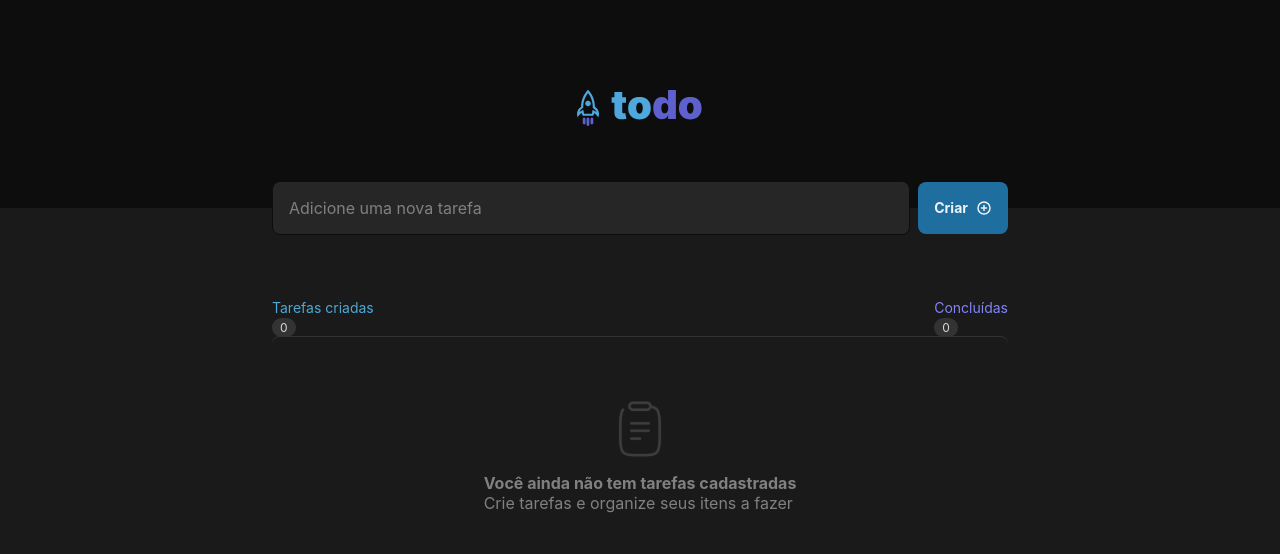
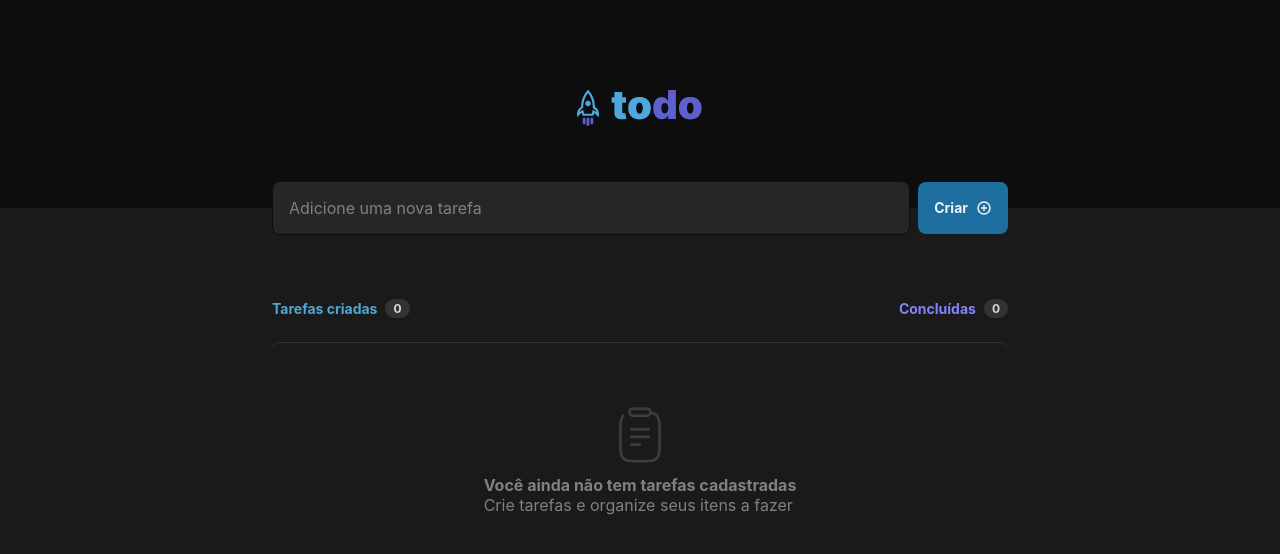
Before and after one commit to caiohmac/ToDo-List, a React (Vite) app: page / in a window 1280 px wide. Shown: the top 554 px of the page. Built offline with nearby package versions, Linux system fonts and the light colour scheme.

Commit message:
fix list header and remove task function

```diff
--- a/src/App.module.css
+++ b/src/App.module.css
@@ -19,14 +19,14 @@
     margin-bottom: 2.3125rem;
 }
 
-.taskList {
+.tasksList {
     display: flex;
     flex-direction: column;
     gap: 1.5rem;
 }
 
-.taskList > div {
+.tasksList > div {
     display: flex;
-    justify-content: column;
+    flex-direction: column;
     gap: 0.75rem;
 }
--- a/src/App.tsx
+++ b/src/App.tsx
@@ -1,4 +1,4 @@
-import { List, PlusCircle } from '@phosphor-icons/react'
+import { PlusCircle } from '@phosphor-icons/react'
 import { useState } from 'react'
 
 import styles from './App.module.css'
@@ -49,7 +49,7 @@ export function App() {
       return
     }
 
-    return(filteredTasks)
+    setTasks(filteredTasks)
   }
 
   function handleToggleTask({ id, value }: { id: number; value: boolean }) {
--- a/src/components/list/Header.module.css
+++ b/src/components/list/Header.module.css
@@ -6,9 +6,9 @@
     justify-content: space-between;
 }
 
-container aside {
+.container aside {
     display: flex;
-    align-items: centero;
+    align-items: center;
     gap: 0.5rem;
 
     font-weight: bold;
--- a/src/components/list/Item.module.css
+++ b/src/components/list/Item.module.css
@@ -24,7 +24,7 @@
     gap: 0.75rem;
 }
 
-.container .label input[type="checkbox"] {
+.container label input[type='checkbox'] {
     display: none;
 }
 
```
